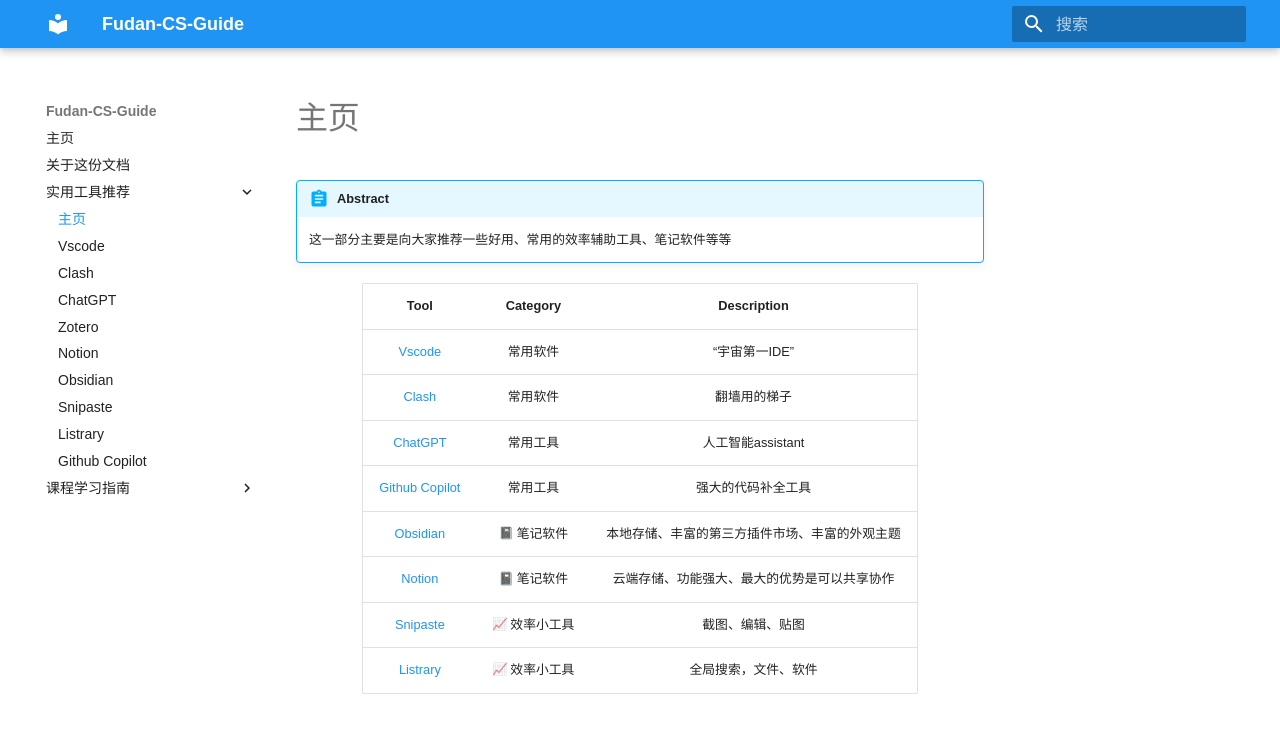
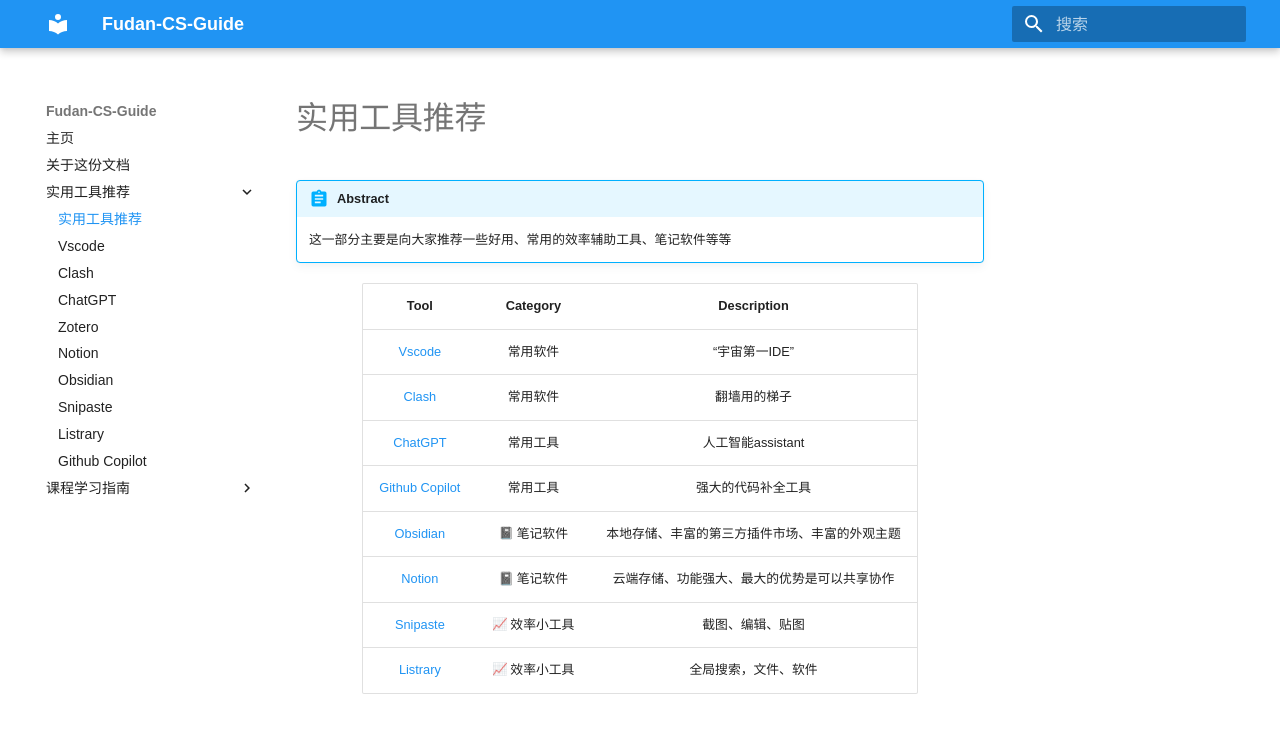
Before and after one commit to Fudan-CS-Guide/Fudan-CS-Guide.github.io, an MkDocs documentation site: the page built from docs/实用工具推荐/实用工具推荐.md, in a window 1280 px wide. Shown: the top 733 px of the page. Built offline with MkDocs 1.6.1 and Material for MkDocs 9.7.7, drawn with Linux system fonts in a browser that asks for light colours; emoji names are drawn with the system emoji font; a style sheet for code colours, icons or effects is not loaded.

Commit message:
feat: 重命名

```diff
--- a/mkdocs.yml
+++ b/mkdocs.yml
@@ -4,7 +4,7 @@
   - index.md
   - about.md
   - 实用工具推荐:
-    - 实用工具推荐/主页.md
+    - 实用工具推荐/实用工具推荐.md
     - 实用工具推荐/Vscode.md
     - 实用工具推荐/Clash.md
     - 实用工具推荐/ChatGPT.md
@@ -15,7 +15,7 @@
     - 实用工具推荐/Listrary.md
     - 实用工具推荐/Github-Copilot.md
   - 课程学习指南:
-    - 课程学习指南/主页.md
+    - 课程学习指南/课程学习指南.md
     - 通识教育课程:
       - 思想政治理论:
         - 课程学习指南/通识教育课程/核心课程/思想政治理论/主页.md
```
Also changed, not shown: docs/实用工具推荐/实用工具推荐.md (renamed from docs/实用工具推荐/主页.md), docs/课程学习指南/主页.md (deleted), docs/课程学习指南/课程学习指南.md (added).
